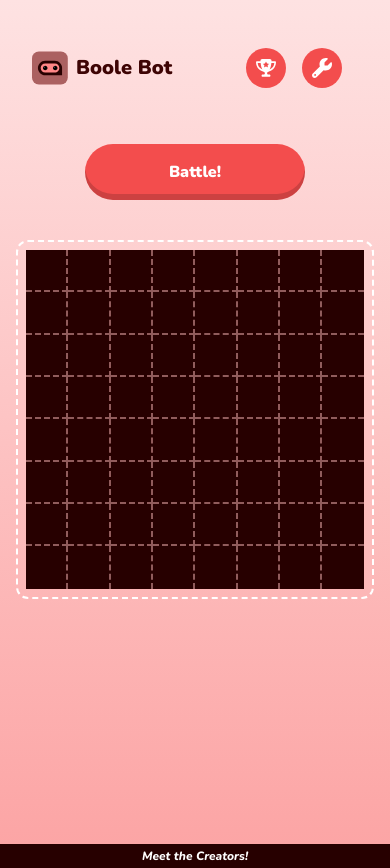
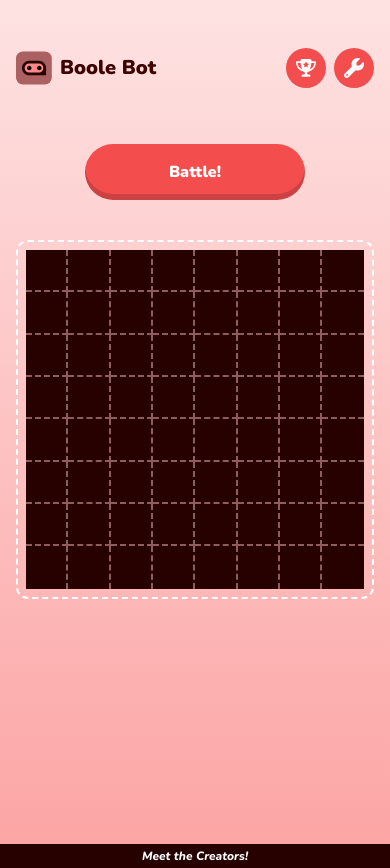
Before and after one commit to chingu-voyages/v44-tier2-team-11, a React (Vite) app: page / in a window 390 px wide. Built offline with nearby package versions, Linux system fonts and the light colour scheme.

Commit message:
Add responsiveness in navigation bar

```diff
--- a/src/components/base/FilledButtonIcons.jsx
+++ b/src/components/base/FilledButtonIcons.jsx
@@ -3,7 +3,7 @@ import PropTypes from 'prop-types';
 const FilledButtonIcons = ({ className, disabled, children, onClick }) => {
   return (
     <button
-      className={`mr-4 flex h-10 w-10 items-center justify-center rounded-full bg-primary-500 fill-white p-2.5 outline-none transition-shadow duration-100 ease-in hover:bg-primary-600/75 focus:bg-primary-600/75 focus:ring-4 focus:ring-primary-300 disabled:cursor-not-allowed ${className}`}
+      className={`flex h-10 w-10 items-center justify-center rounded-full bg-primary-500 fill-white p-2.5 outline-none transition-shadow duration-100 ease-in hover:bg-primary-600/75 focus:bg-primary-600/75 focus:ring-4 focus:ring-primary-300 disabled:cursor-not-allowed ${className}`}
       disabled={disabled}
       onClick={() => (!disabled ? onClick() : null)}
     >
--- a/src/components/shared/arena/ArenaNavigationBar.jsx
+++ b/src/components/shared/arena/ArenaNavigationBar.jsx
@@ -13,17 +13,18 @@ const ArenaNavigationBar = () => {
   const { inGame, bots, setShowConfigurationPanel, setShowLeaderboard } =
     useContext(GlobalContext);
   return (
-    <div className="flex items-center justify-between px-4 pt-4">
+    <div className="flex items-center justify-between pt-4">
       <div className="flex items-center">
         <span className="flex w-9">
           <LogoIcon />
         </span>
-        <div className="ml-2 text-xl font-black text-primary-900">
+        <div className="ml-2 hidden text-xl font-black text-primary-900 min-[300px]:block">
           Boole Bot
         </div>
       </div>
       <div className="flex">
         <FilledButtonIcons
+          className="mr-2"
           disabled={inGame && bots.length >= 2}
           onClick={() => setShowLeaderboard(true)}
         >
```
